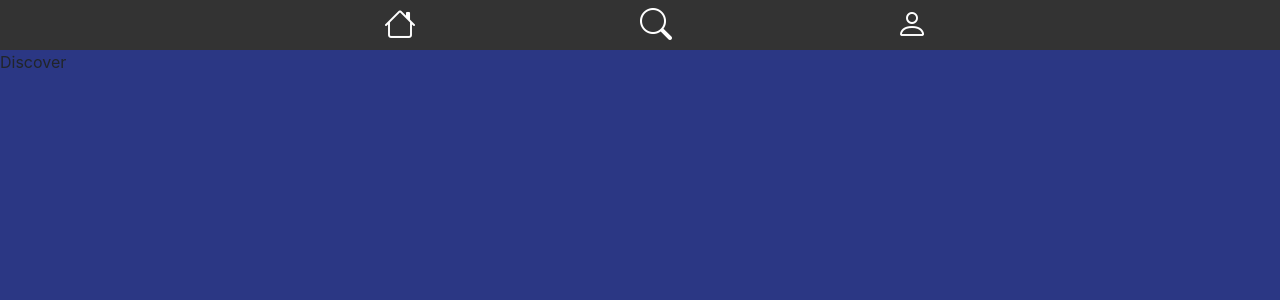
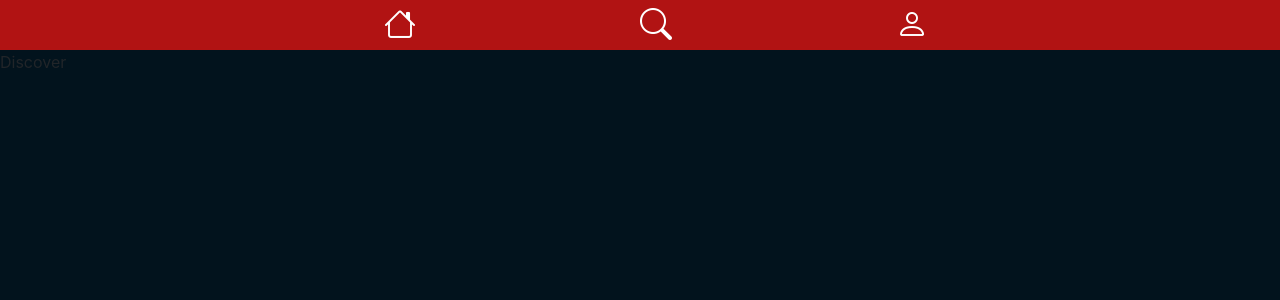
Before and after one commit to oconnor-pat/Old-Man-Hockey-League, a React (Vite) app: page /discover in a window 1280 px wide. Shown: the top 300 px of the page. Built offline with nearby package versions, Linux system fonts and the light colour scheme.

Commit message:
changed some background and text colors around

```diff
--- a/src/components/Homefeed/Homefeed.tsx
+++ b/src/components/Homefeed/Homefeed.tsx
@@ -141,7 +141,7 @@ const StyledProfileBio = styled.div`
   margin-top: 10px;
   padding-left: 20px;
   padding-top: 20px;
-  background-color: #161616;
+  background-color: #02131D;
   border-radius: 10px;
 `;
 
@@ -160,11 +160,16 @@ const StyledNYCImage = styled.img`
 `;
 
 const StyledWeather = styled.p`
-  font-size: 1.2rem;
-  color: #fff;
+  font-size: 1.8rem;
+  color: #447bbe;
   margin-top: 10px;
   text-align: center;
   width: 50%;
+`;
+
+const StyledNewYorkText = styled.p`
+  font-size: 2.3rem;
+  color: #fff;
 `;
 
 const StyledNewPostButton = styled.button`
@@ -268,8 +273,8 @@ function getWeatherIcon(description: string) {
       return <i className="bi bi-cloud"></i>;
     case "rain":
     case "light rain":
-      case "moderate rain":
-      case "heavy rain":
+    case "moderate rain":
+    case "heavy rain":
       return <i className="bi bi-cloud-rain"></i>;
 
     default:
@@ -505,7 +510,9 @@ function Homefeed() {
             <StyledNYCImage src="/assets/images/NYC.webp" alt="NYC" />
             {weatherData && (
               <StyledWeather>
-                New York: {weatherData.description}
+                <StyledNewYorkText>
+                  New York: {weatherData.description}
+                </StyledNewYorkText>
                 {getWeatherIcon(weatherData.description)} {weatherData.temp}°F
               </StyledWeather>
             )}
--- a/src/components/Navbar/Navbar.tsx
+++ b/src/components/Navbar/Navbar.tsx
@@ -7,7 +7,7 @@ const StyledDiv = styled.div`
   display: flex;
   justify-content: center;
   align-items: center;
-  background-color: #333;
+  background-color: #B11313;
   width: 100%;
   height: 50px;
 `;
--- a/src/utils/GlobalStyles.tsx
+++ b/src/utils/GlobalStyles.tsx
@@ -3,7 +3,7 @@ import { createGlobalStyle } from 'styled-components';
 
 const GlobalStyles = createGlobalStyle`
   body {
-    background-color: #2B3784; /* spidey blue background color */
+    background-color: #02131D; /* spidey blue background color */
     margin: 0; /* Remove default margin */
     padding: 0; /* Remove default padding */
     font-family: Inter, system-ui, Avenir, Helvetica, Arial, sans-serif;
```
